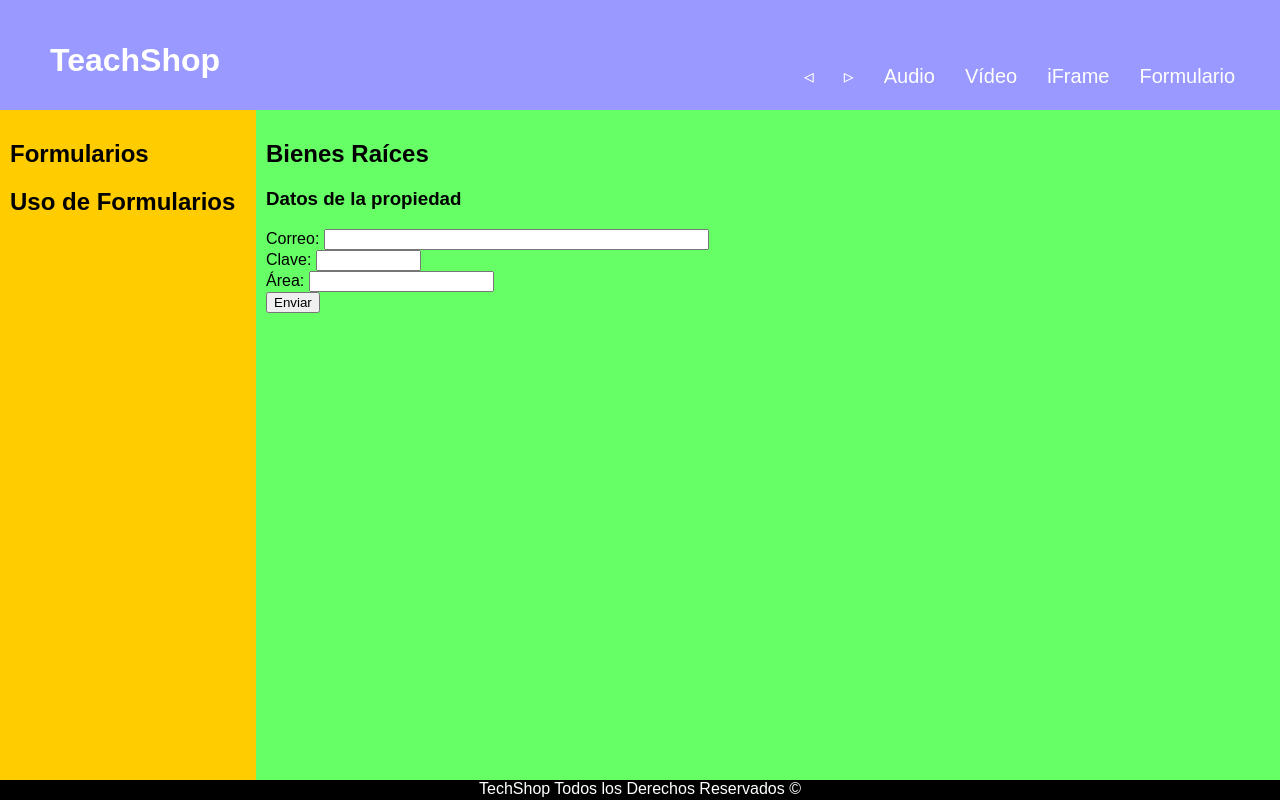
After one commit to adrianugb/Tienda, a Spring Boot app: page /formulario.html in a window 1280 px wide. The commit adds this page. Run offline with Spring Boot 4, Linux system fonts and the light colour scheme.

Commit message:
semana 2:Adicionales y menu

```diff
--- a/src/main/resources/static/css/estilos.css
+++ b/src/main/resources/static/css/estilos.css
@@ -6,7 +6,7 @@ body{
     margin: 0;
 }
 
-header {
+.encabezado {
     position: fixed;
     background-color: #9999ff;
     color: white;
@@ -15,6 +15,36 @@ header {
     width: 100%;
     height: 110px;
     padding: 10px;
+}
+
+.navegacion {
+    display: flex;
+    justify-content: space-between;
+    margin: 0 auto;
+}
+
+.nav-link {
+    color: white;
+    text-decoration: none;
+}
+
+.logo {
+    font-size: 32px;
+    font-weight: bold;
+    padding: 0 40px;
+    line-height: 100px;
+}
+
+.nav-menu {
+    display: flex;
+    margin-right: 40px;
+    list-style: none;
+}
+
+.nav-menu-item {
+    font-size: 18px;
+    padding: 0 10px;
+    line-height: 100px;
 }
 
 aside {
@@ -49,7 +79,7 @@ footer {
     height: 20px;
 }
 
-a{
+.nav-menu-link{
     text-decoration: none;
     color:white;
     font-size: 20px;
@@ -59,6 +89,6 @@ a{
 
 /*seudoclase
 */
-a:hover {
+.nav-menu-link:hover {
     background-color:blue;
 }
--- /dev/null
+++ b/src/main/resources/static/formulario.html
@@ -0,0 +1,55 @@
+<!DOCTYPE html>
+<!--  Esta es mi primera pagina y mi primer comentario -->
+<html>
+    <head>
+        <title>TechShop</title>
+        <meta charset="UTF-8"/>
+        <link href="css/estilos.css" rel="stylesheet" type="text/css"/>
+    </head>
+    <body>
+        <header class="encabezado">
+            <nav class="navegacion">
+                <a class="nav-link logo" href="index.html">TeachShop</a>
+                <ul class="nav-menu">
+                    <li class="nav-menu-item"><a class="nav-link nav-menu-link" href="ejemplo_5.html">&triangleleft;</a></li>
+                    <li class="nav-menu-item"><a class="nav-link nav-menu-link"" href="ejemplo_2.html">&triangleright;</a></li>
+                    <li class="nav-menu-item"><a class="nav-link nav-menu-link"" href="audio.html">Audio</a></li>
+                    <li class="nav-menu-item"><a class="nav-link nav-menu-link"" href="video.html">Vídeo</a></li>
+                    <li class="nav-menu-item"><a class="nav-link nav-menu-link"" href="iframe.html">iFrame</a></li>
+                    <li class="nav-menu-item"><a class="nav-link nav-menu-link"" href="formulario.html">Formulario</a></li>
+                </ul>
+            </nav>
+        </header>
+        <aside>
+            <h1>Formularios</h1>
+            <h2>Uso de Formularios</h2>
+        </aside>
+        <section>
+            <h2>Bienes Raíces</h2>
+            <article>
+                <h3>Datos de la propiedad</h3>
+                <form method="post"
+                    action="propiedad/incluir">
+                    Correo: <input type="email"
+                                   name="correo"
+                                   value=""
+                                   size="45" />
+                    <br/>
+                    Clave: <input type="password"
+                                  name="clave"
+                                  value=""
+                                  size="10" />
+                    <br/>
+                    Área: <input type="number"
+                                  name="area"
+                                  value="" />
+                    <br/>
+                    <input type="submit" value="Enviar" />
+                </form>
+            </article>
+        </section>
+        <footer>
+            TechShop Todos los Derechos Reservados &COPY;
+        </footer>
+    </body>
+</html>
```
Also changed, not shown: src/main/resources/static/audio.html (added, +41 -0 lines), src/main/resources/static/ejemplo_2.html (+11 -6 lines), src/main/resources/static/ejemplo_3.html (+11 -6 lines), src/main/resources/static/ejemplo_4.html (+11 -6 lines), src/main/resources/static/ejemplo_5.html (+11 -6 lines), src/main/resources/static/iframe.html (added, +53 -0 lines), src/main/resources/static/index.html (+11 -6 lines), src/main/resources/static/video.html (added, +41 -0 lines), src/main/resources/static/img/torpedo.jpg (added), 2 other files.
